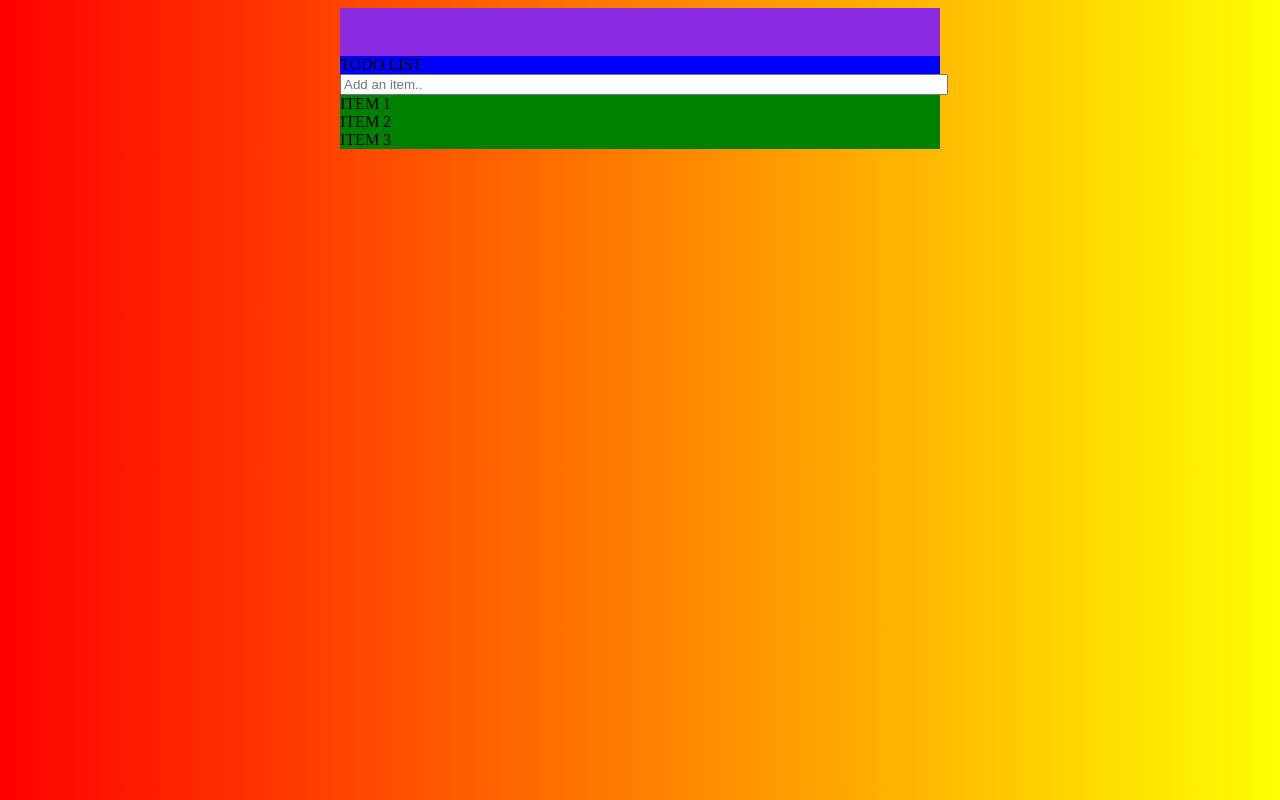
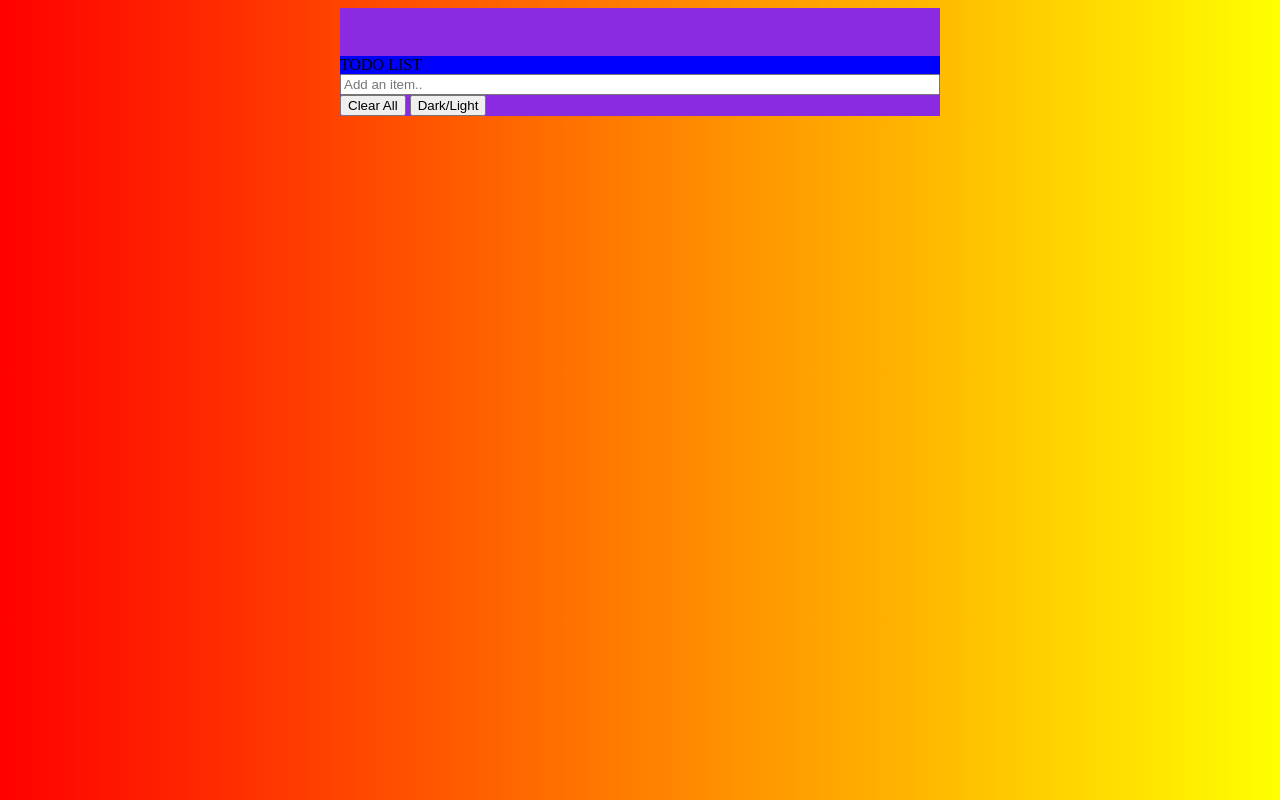
Before and after one commit to zhanknight/To-Do, a plain HTML site: page index.html in a window 1280 px wide. Drawn offline with Linux system fonts and the light colour scheme.

Commit message:
more basic functionality

```diff
--- a/assets/css/todo.css
+++ b/assets/css/todo.css
@@ -7,21 +7,23 @@ body {
     flex-direction: column;
     background-color: blueviolet;
     max-width: 600px;
-    flex-wrap: nowrap;
     margin: auto;
     padding-top: 3em;
+    display:none;
 }
 
 #titleDiv {
     background-color: blue;
 }
 
-#inputDiv {
-    background-color: red;
+input {
+    width: 100%;
+    box-sizing: border-box;
 }
 
-input {
-    width: 100%;
+input:focus{
+	background: #eeffee;
+	outline: none;
 }
 
 .listItem {
@@ -44,3 +46,7 @@ input {
     text-decoration: line-through;
     color: #999999;
 }
+
+.darkMode {
+    background-image: linear-gradient(to right, #222222, #a5a5a5);
+}
--- a/assets/js/todo.js
+++ b/assets/js/todo.js
@@ -1,3 +1,7 @@
+
+$(document).ready(function(){
+    $('.flex-container').slideDown(500);
+});
 
 // make list items clickable to signal completion
 $("section.theList").on("click", "span.listItemText", function() {
@@ -19,3 +23,20 @@ if (event.which === 13) {
     $(this).val("");
     }
 })
+
+// clear all list items button
+$("#clearAllButton").on("click", function() {
+    $(".theList").html("");
+})
+
+// Dark mode / Light mode
+$("#darkMode").on("click", function() {
+    $("body").toggleClass("darkMode");
+})
+
+//TODO:
+// Create Priority Flags or 'stars' for important tasks
+// Make darkmode toggle change more than just background
+//   --- can I do this with a universal class?
+// Make it NOT UGLY!
+// Fix margins and padding
--- a/index.html
+++ b/index.html
@@ -1,28 +1,18 @@
 <!DOCTYPE html>
 <html>
     <head>
-        <meta charset="utf-8">
-        <meta http-equiv="X-UA-Compatible" content="IE=edge">
         <title>TODO LIST</title>
-        <meta name="description" content="">
-        <meta name="viewport" content="width=device-width, initial-scale=1">
         <link rel="stylesheet" href="./assets/css/todo.css">
     </head>
     <body>
-
-
-
         <div class="flex-container">
             <div id="titleDiv">TODO LIST</div>
             <div id="inputDiv"><input type="text" id="textInput" placeholder="Add an item.."></input></div>
             <section class="theList">
-            <div class="listItem"><span class="listItemText">ITEM 1</span><span class="delete">X</span></div>
-            <div class="listItem"><span class="listItemText">ITEM 2</span><span class="delete">X</span></div>
-            <div class="listItem"><span class="listItemText">ITEM 3</span><span class="delete">X</span></div>
             </section>
-
+            <button id="clearAllButton">Clear All</button>
+            <button id="darkMode">Dark/Light</button>
         </div>
-
         <script src="./assets/js/lib/jquery-3.4.1.min.js"></script>
         <script src="./assets/js/todo.js"></script>
     </body>
```
